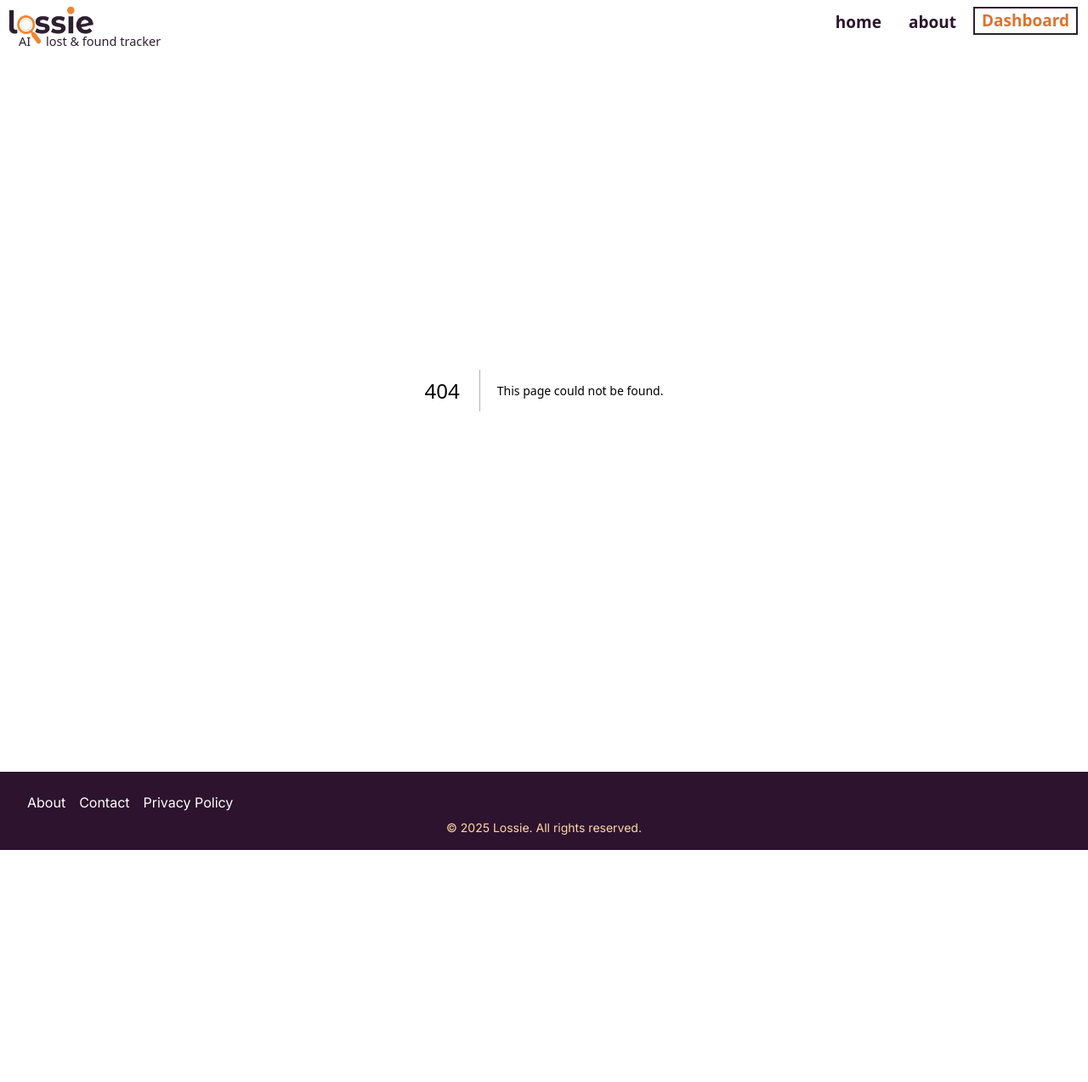
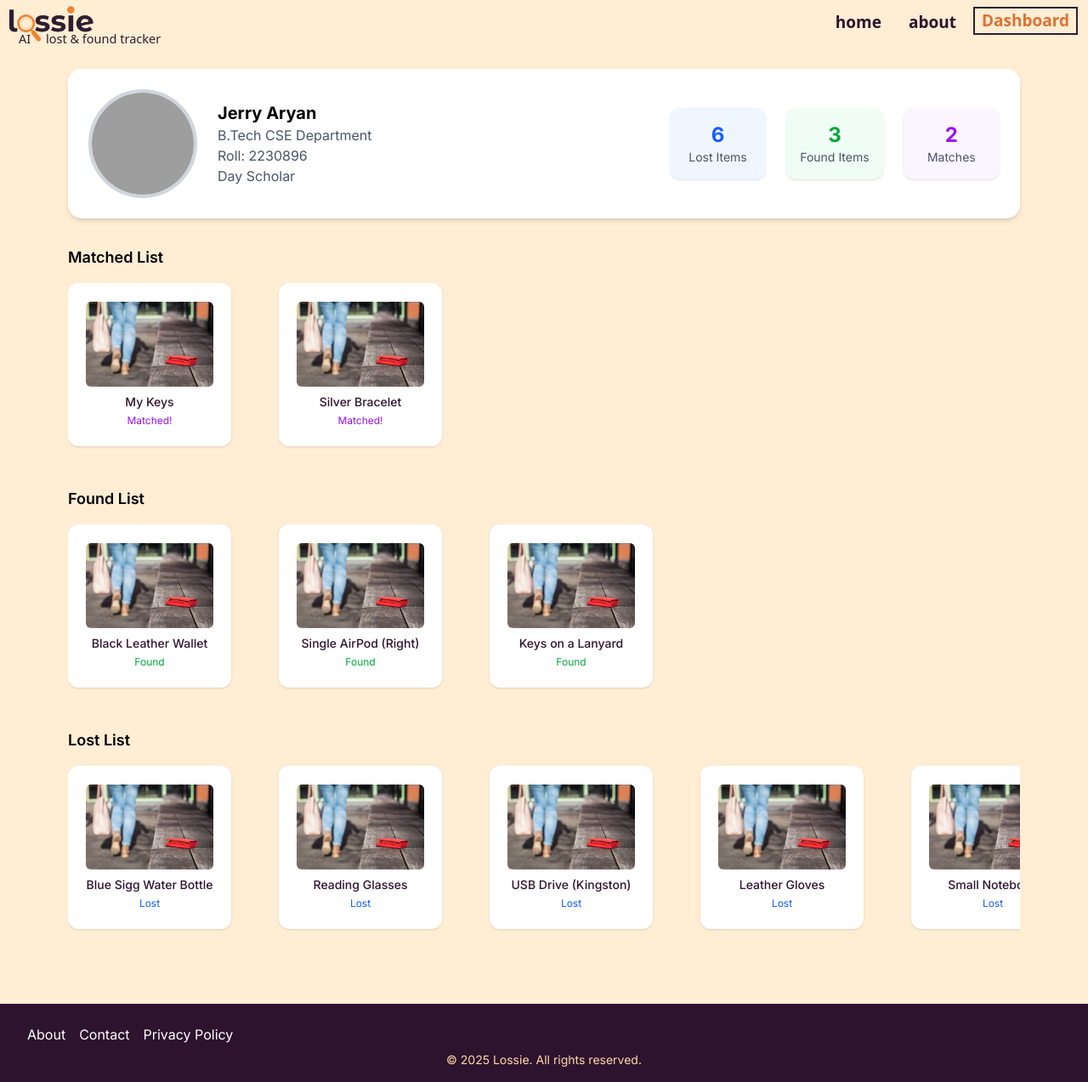
Before and after one commit to Int-vishwesh/Lossie, a Next.js app: page /dashboard in a window 1280 px wide. Before the commit this address had no page. Shown: the whole page at 85% size. Before the commit the page ends 1000 px from the top, so only its background shows below. Built offline with nearby package versions, Linux system fonts and the light colour scheme; grey boxes are pictures that could not be loaded.

Commit message:
dashboard ui

```diff
--- a/app/components/navbar.tsx
+++ b/app/components/navbar.tsx
@@ -16,7 +16,7 @@ const Navbar = () => {
     <div className={`flex justify-between ${isOpen? "bg-slate-300 duration-300 " : "bg-transparent"} `}>
       <div className='ml-1 z-10 '>
         <Link href={'/landing'}>
-        <Image src={"/logo.png"} alt="lossie" width={110} height={20} className='h-14 max-sm:h-10'/>
+        <Image src={"/logo.png"} alt="lossie logo" width={110} height={20} className=' max-sm:h-9 max-sm:w-20'/>
         </Link>
         <h1 className='text-[#2d1e30] -mt-[18px] max-sm:-mt-[14.5px] ml-[18px] text-[14.5px] font-sans max-sm:text-[12px] max-sm:ml-[12px]  '>AI</h1>
         <h1 className='text-[#2d1e30] -mt-[22px] max-sm:-mt-[18.5px] ml-[50px] text-[14.5px] font-sans max-sm:text-[12px] max-sm:ml-[35px] '> lost & found tracker</h1>
--- /dev/null
+++ b/app/dashboard/page.tsx
@@ -0,0 +1,132 @@
+// app/dashboard/page.tsx
+"use client";
+import Image from "next/image";
+import Link from "next/link";
+
+import defaultItemImage from '../../public/lost.jpg';
+
+// --- DUMMY DATA ---
+const allItems = [
+  { id: 'lost-1', type: 'Lost', status: 'Pending Match', name: 'Blue Sigg Water Bottle', description: 'Dark blue, 1L capacity, with a black sports cap. Lost near the university library entrance.', dateReported: '2023-10-26', imageUrl: defaultItemImage.src, },
+  { id: 'lost-2', type: 'Lost', status: 'Pending Match', name: 'Reading Glasses', description: 'Black framed reading glasses, prescription, left on a table in the cafeteria.', dateReported: '2023-10-24', imageUrl: defaultItemImage.src, },
+  { id: 'lost-3', type: 'Lost', status: 'Pending Match', name: 'USB Drive (Kingston)', description: 'Silver Kingston USB drive, 64GB. Contains important project files. Lost in Computer Lab B.', dateReported: '2023-10-22', imageUrl: defaultItemImage.src, },
+  { id: 'lost-4', type: 'Lost', status: 'Pending Match', name: 'Leather Gloves', description: 'Black leather gloves, size Medium. Lost near the main campus gates.', dateReported: '2023-10-20', imageUrl: defaultItemImage.src, },
+  { id: 'lost-5', type: 'Lost', status: 'Pending Match', name: 'Small Notebook', description: 'A small Moleskine notebook, black cover, filled with notes. Lost in classroom 301.', dateReported: '2023-10-18', imageUrl: defaultItemImage.src, },
+  { id: 'lost-6', type: 'Lost', status: 'Pending Match', name: 'Something', description: 'A small Moleskine notebook, black cover, filled with notes. Lost in classroom 301.', dateReported: '2023-10-18', imageUrl: defaultItemImage.src, },
+  { id: 'found-1', type: 'Found', status: 'Waiting for Claim', name: 'Black Leather Wallet', description: 'Found a black leather wallet with no ID, only some cash. On the bench outside the main building.', dateReported: '2023-10-25', imageUrl: defaultItemImage.src, },
+  { id: 'found-2', type: 'Found', status: 'Waiting for Claim', name: 'Single AirPod (Right)', description: 'Found a single Apple AirPod (right earbud) near the sports field.', dateReported: '2023-10-23', imageUrl: defaultItemImage.src, },
+  { id: 'found-3', type: 'Found', status: 'Waiting for Claim', name: 'Keys on a Lanyard', description: 'Set of keys on a red university lanyard. Found near the student dorms.', dateReported: '2023-10-21', imageUrl: defaultItemImage.src, },
+  { id: 'matched-1', type: 'Lost', status: 'Matched', name: 'My Keys', description: 'My lost house keys were matched with a found item. Contact info exchanged!', dateReported: '2023-10-15', imageUrl: defaultItemImage.src, matchedWith: 'found-item-id-xyz', },
+  { id: 'matched-2', type: 'Found', status: 'Matched', name: 'Silver Bracelet', description: 'A silver chain bracelet I found was claimed by its owner.', dateReported: '2023-10-10', imageUrl: defaultItemImage.src, matchedWith: 'lost-item-id-abc', },
+];
+// --- END DUMMY DATA ---
+
+
+export default function Dashboard() {
+  const lostItems = allItems.filter(item => item.type === 'Lost' && item.status !== 'Matched');
+  const foundItems = allItems.filter(item => item.type === 'Found' && item.status !== 'Matched');
+  const matchedItems = allItems.filter(item => item.status === 'Matched');
+
+  return (
+    <div className="min-h-screen px-20 max-sm:px-10 p-6">
+      <div className="bg-white rounded-2xl shadow-md p-6 flex flex-col md:flex-row justify-between items-center gap-6 md:gap-0">
+        <div className="flex flex-col md:flex-row items-center gap-6 text-center md:text-left">
+          <div className="w-32 h-32 rounded-full border-4 border-gray-300 overflow-hidden flex-shrink-0">
+            <Image
+              src="/yapp.png"
+              alt="Profile"
+              width={200}
+              height={100}
+              className="object-cover w-full h-full"
+            />
+          </div>
+          <div>
+            <h2 className="text-xl font-bold">Jerry Aryan</h2>
+            <p className="text-gray-600">B.Tech CSE Department</p>
+            <p className="text-gray-600">Roll: 2230896</p>
+            <p className="text-gray-600">Day Scholar</p>
+          </div>
+        </div>
+        <div className="grid grid-cols-3 gap-6 mt-6 md:mt-0">
+          <div className="bg-blue-50 rounded-xl p-4 text-center shadow">
+            <p className="text-2xl font-bold text-blue-600">{lostItems.length}</p>
+            <p className="text-sm text-gray-600">Lost Items</p>
+          </div>
+          <div className="bg-green-50 rounded-xl p-4 text-center shadow">
+            <p className="text-2xl font-bold text-green-600">{foundItems.length}</p>
+            <p className="text-sm text-gray-600">Found Items</p>
+          </div>
+          <div className="bg-purple-50 rounded-xl p-4 text-center shadow">
+            <p className="text-2xl font-bold text-purple-600">{matchedItems.length}</p>
+            <p className="text-sm text-gray-600">Matches</p>
+          </div>
+        </div>
+      </div>
+
+      <div className="mt-8 space-y-8">
+        <section>
+          <h3 className="text-lg font-semibold mb-4">Matched List</h3>
+          <div className="overflow-x-auto pb-4 scrollbar-hide">
+            <div className="flex gap-10 space-x-4">
+              {matchedItems.length === 0 ? (
+                <p className="w-full text-center text-gray-500">No matched items yet!</p>
+              ) : (
+                matchedItems.map((item) => (
+                  <Link href={`/dashboard/items/${item.id}`} key={item.id} className="block w-[18vw] xl:w-[15vw] flex-shrink-0">
+                    <div className="w-full aspect-square bg-white rounded-xl flex flex-col items-center justify-center shadow-sm hover:shadow-md transition-shadow p-2">
+                      <Image src={item.imageUrl} alt={item.name} width={150} height={100} className="object-cover rounded-md mb-2" />
+                      <p className="text-sm font-medium text-[#2d132e] text-center line-clamp-1">{item.name}</p>
+                      <span className="text-xs text-purple-600 mt-1">Matched!</span>
+                    </div>
+                  </Link>
+                ))
+              )}
+            </div>
+          </div>
+        </section>
+
+        <section>
+          <h3 className="text-lg font-semibold mb-4">Found List</h3>
+          <div className="overflow-x-auto pb-4 scrollbar-hide">
+            <div className="flex gap-10 space-x-4">
+              {foundItems.length === 0 ? (
+                <p className="w-full text-center text-gray-500">No items you&apos;ve found yet!</p>
+              ) : (
+                foundItems.map((item) => (
+                  <Link href={`/dashboard/items/${item.id}`} key={item.id} className="block w-[18vw] xl:w-[15vw] flex-shrink-0">
+                    <div className="w-full aspect-square bg-white rounded-xl flex flex-col items-center justify-center shadow-sm hover:shadow-md transition-shadow p-2">
+                      <Image src={item.imageUrl} alt={item.name} width={150} height={60} className="object-cover rounded-md mb-2" />
+                      <p className="text-sm font-medium text-[#2d132e] text-center line-clamp-1">{item.name}</p>
+                      <span className="text-xs text-green-600 mt-1">Found</span>
+                    </div>
+                  </Link>
+                ))
+              )}
+            </div>
+          </div>
+        </section>
+
+        <section>
+          <h3 className="text-lg font-semibold mb-4">Lost List</h3>
+          <div className="overflow-x-auto pb-4 scrollbar-hide">
+            <div className="flex gap-10 space-x-4">
+              {lostItems.length === 0 ? (
+                <p className="w-full text-center text-gray-500">No items you&apos;ve lost yet!</p>
+              ) : (
+                lostItems.map((item) => (
+                  <Link href={`/dashboard/items/${item.id}`} key={item.id} className="block w-[18vw] xl:w-[15vw] flex-shrink-0">
+                    <div className="w-full aspect-square bg-white rounded-xl flex flex-col items-center justify-center shadow-sm hover:shadow-md transition-shadow p-2">
+                      <Image src={item.imageUrl} alt={item.name} width={150} height={60} className="object-cover rounded-md mb-2" />
+                      <p className="text-sm font-medium text-[#2d132e] text-center line-clamp-1">{item.name}</p>
+                      <span className="text-xs text-blue-600 mt-1">Lost</span>
+                    </div>
+                  </Link>
+                ))
+              )}
+            </div>
+          </div>
+        </section>
+      </div>
+    </div>
+  );
+}
--- a/app/globals.css
+++ b/app/globals.css
@@ -2,3 +2,11 @@
 body {
   @apply bg-orange-100;
 }
+/* Add this to src/app/globals.css */
+.scrollbar-hide::-webkit-scrollbar {
+  display: none;
+}
+.scrollbar-hide {
+  -ms-overflow-style: none;  /* IE and Edge */
+  scrollbar-width: none;  /* Firefox */
+}
--- a/app/login/page.tsx
+++ b/app/login/page.tsx
@@ -1,4 +1,3 @@
-
 "use client";
 
 import Link from "next/link";
@@ -6,10 +5,9 @@ import Image from "next/image";
 
 export default function SignInPage() {
   return (
-    <div className="flex min-h-screen items-center justify-center bg-slate-50 p-4">
-      <div className="w-full max-w-6xl flex flex-col md:flex-row items-center justify-center gap-8 rounded-lg bg-white shadow-xl p-8">
+    <div className="flex min-h-screen items-center justify-center p-4">
+      <div className="w-full md:w-1/2 max-w-md space-y-8 rounded-lg bg-white/30 p-8 shadow-xl backdrop-blur-md border border-white/20 mr-8"> {/* Added mr-8 for spacing */}
 
-        <div className="w-full md:w-1/2 max-w-md space-y-8">
         <div>
           <h2 className="text-center text-3xl font-bold tracking-tight text-[#2d132e]">
             Welcome Back!
@@ -30,9 +28,10 @@ export default function SignInPage() {
               type="email"
               placeholder="you@example.com"
               required
-                className="w-full px-4 py-2 border border-slate-300 rounded-md shadow-sm focus:ring-[#dd7230] focus:border-[#dd7230]"
+              className="w-full px-4 py-2 border border-slate-300 rounded-md shadow-sm focus:ring-[#dd7230] focus:border-[#dd7230] bg-white/60" // Added bg-white/60 for input clarity
             />
           </div>
+
           <div>
             <label htmlFor="password" className="block text-sm font-medium text-slate-700 mb-1">
               Password
@@ -42,7 +41,7 @@ export default function SignInPage() {
               type="password"
               placeholder="••••••••"
               required
-                className="w-full px-4 py-2 border border-slate-300 rounded-md shadow-sm focus:ring-[#dd7230] focus:border-[#dd7230]"
+              className="w-full px-4 py-2 border border-slate-300 rounded-md shadow-sm focus:ring-[#dd7230] focus:border-[#dd7230] bg-white/60" // Added bg-white/60
             />
           </div>
 
@@ -51,6 +50,7 @@ export default function SignInPage() {
               Forgot your password?
             </Link>
           </div>
+
           <button
             type="submit"
             className="w-full h-11 px-8 py-2 bg-[#dd7230] text-white font-medium rounded-md hover:bg-[#dd7230]/90 focus:outline-none focus:ring-2 focus:ring-offset-2 focus:ring-[#dd7230]"
@@ -58,16 +58,16 @@ export default function SignInPage() {
             Sign In
           </button>
         </form>
+
         <p className="text-center text-sm text-slate-600">
-            Don&apos;t have an account?{" "}
+          Don&apos;t have an account?{" "} {/* Corrected unescaped apostrophe */}
           <Link href="/sign-up" className="font-medium text-[#dd7230] hover:text-[#dd7230]/80">
             Sign up now
           </Link>
         </p>
       </div>
 
-        {/* Right Side: The Image */}
-        <div className="w-full md:w-1/2 flex items-center justify-center p-4 md:p-8">
+      <div className="hidden md:flex w-full md:w-1/2 items-center justify-center p-4 md:p-8"> {/* Hidden on small screens */}
         <Image
           src={'/signupimg.png'}
           alt="Illustration of secure login and account access"
@@ -76,8 +76,6 @@ export default function SignInPage() {
           className="max-w-full h-auto object-contain"
         />
       </div>
-
-      </div>
     </div>
   );
 }
--- a/app/signup/page.tsx
+++ b/app/signup/page.tsx
@@ -1,16 +1,14 @@
-
 "use client";
 
 import Link from "next/link";
 import Image from "next/image";
 
-
 export default function SignUpPage() {
   return (
-    <div className="flex min-h-screen items-center justify-center p-4">
-      <div className="w-full max-w-6xl flex flex-col md:flex-row items-center justify-center gap-8 rounded-lg bg-amber-100 shadow-xl p-8">
-
-        <div className="w-full md:w-1/2 max-w-md space-y-8">
+    // Main container with a background that can show through the glass effect
+    <div className="flex min-h-screen items-center justify-center  p-4">
+      {/* Container for the form with glassmorphism */}
+      <div className="w-full md:w-1/2 max-w-md space-y-8 rounded-lg bg-white/30 p-8 shadow-xl backdrop-blur-md border border-white/20 mr-8"> {/* Added mr-8 for spacing */}
 
         <div>
           <h2 className="text-center text-3xl font-bold tracking-tight text-[#2d132e]">
@@ -32,7 +30,7 @@ export default function SignUpPage() {
               type="email"
               placeholder="you@example.com"
               required
-                className="w-full px-4 py-2 border border-slate-300 rounded-md shadow-sm focus:ring-[#dd7230] focus:border-[#dd7230]"
+              className="w-full px-4 py-2 border border-slate-300 rounded-md shadow-sm focus:ring-[#dd7230] focus:border-[#dd7230] bg-white/60" // Added bg-white/60 for input clarity
             />
           </div>
 
@@ -45,7 +43,7 @@ export default function SignUpPage() {
               type="password"
               placeholder="••••••••"
               required
-                className="w-full px-4 py-2 border border-slate-300 rounded-md shadow-sm focus:ring-[#dd7230] focus:border-[#dd7230]"
+              className="w-full px-4 py-2 border border-slate-300 rounded-md shadow-sm focus:ring-[#dd7230] focus:border-[#dd7230] bg-white/60" // Added bg-white/60
             />
           </div>
 
@@ -58,7 +56,7 @@ export default function SignUpPage() {
               type="password"
               placeholder="••••••••"
               required
-                className="w-full px-4 py-2 border border-slate-300 rounded-md shadow-sm focus:ring-[#dd7230] focus:border-[#dd7230]"
+              className="w-full px-4 py-2 border border-slate-300 rounded-md shadow-sm focus:ring-[#dd7230] focus:border-[#dd7230] bg-white/60" // Added bg-white/60
             />
           </div>
 
@@ -78,8 +76,8 @@ export default function SignUpPage() {
         </p>
       </div>
 
-        {/* Right Side: The Image */}
-        <div className="w-full md:w-1/2 flex items-center justify-center p-4 md:p-8">
+      {/* Right Side: The Image (kept separate as requested) */}
+      <div className="hidden md:flex w-full md:w-1/2 items-center justify-center p-4 md:p-8"> {/* Hidden on small screens */}
         <Image
           src={'/signupimg.png'}
           alt="Illustration of AI helping reconnect lost and found items"
@@ -88,8 +86,6 @@ export default function SignUpPage() {
           className="max-w-full h-auto object-contain"
         />
       </div>
-
-      </div>
     </div>
   );
 }
```
Also changed, not shown: 1 other file (tests, documents, lock files or other folders). Lines whose indentation alone changed are shown as unchanged.
